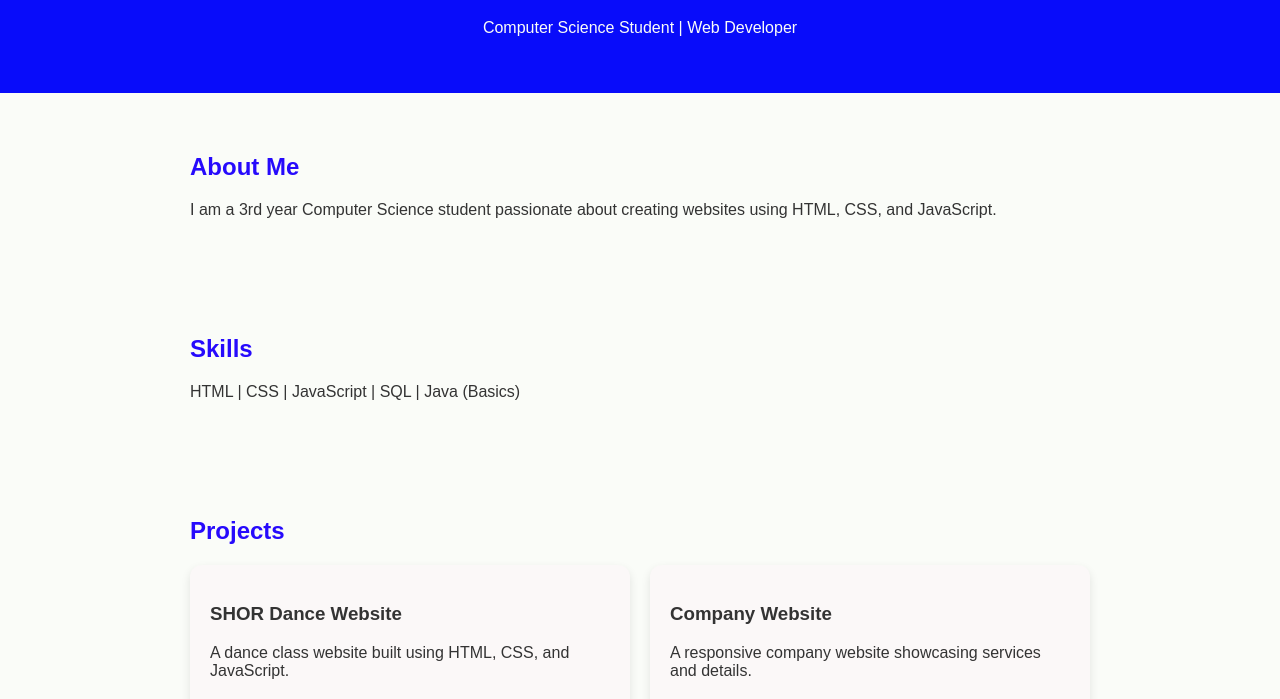
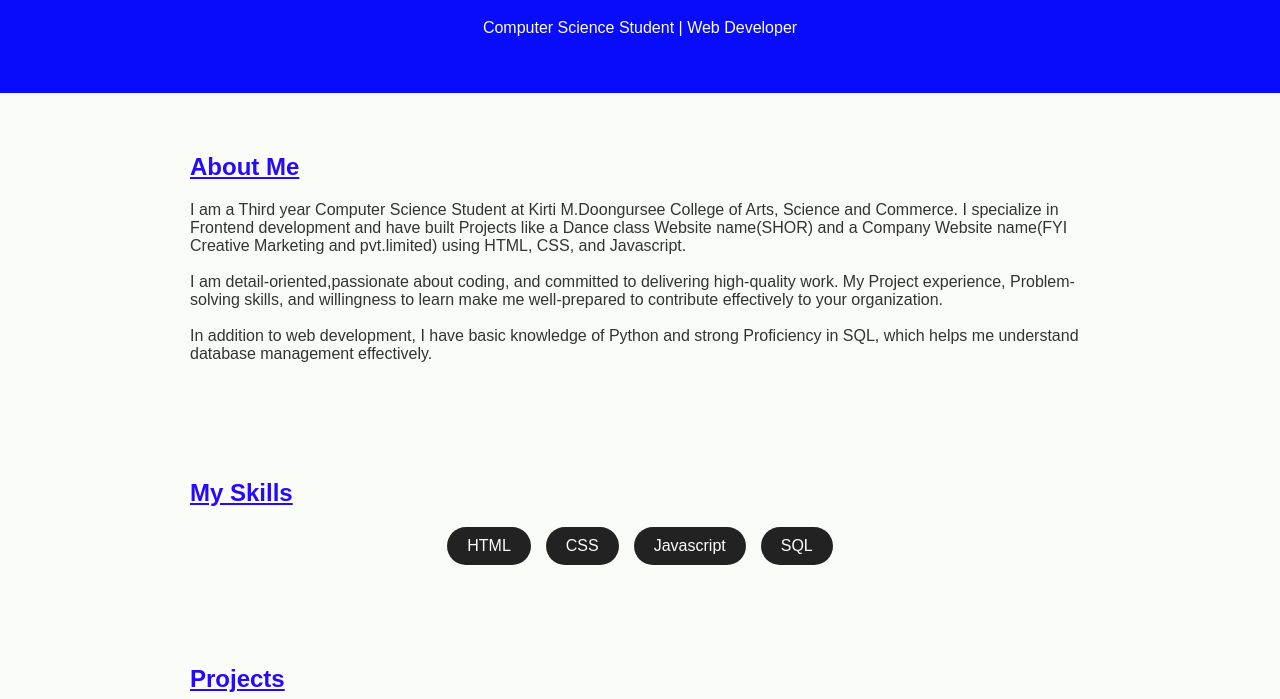
Before and after one commit to tanwarkanishka02-dotcom/Kanishka-Tanwar, a plain HTML site: page index.html in a window 1280 px wide. Shown: the part 101-800 px from the top of the page. Drawn offline with Linux system fonts and the light colour scheme.

Commit message:
Update index.html

```diff
--- a/index.html
+++ b/index.html
@@ -61,8 +61,39 @@
     footer {
       text-align: center;
       padding: 20px;
-      background: #eee;
+      background: #6b6a6a;
     }
+    #skills {
+  padding: 50px;
+  text-align: center;
+  background-color: #f5f5f5;
+}
+
+#skills h2 {
+  font-size: 2rem;
+  margin-bottom: 20px;
+}
+
+.skills-container {
+  display: flex;
+  justify-content: center;
+  flex-wrap: wrap;
+  gap: 15px;
+}
+
+.skill {
+  background-color: #222;
+  color: white;
+  padding: 10px 20px;
+  border-radius: 20px;
+  font-size: 1rem;
+  transition: 0.3s;
+}
+
+.skill:hover {
+  background-color: #fd8787;
+  transform: scale(1.1);
+}
   </style>
 </head>
 <body>
@@ -73,17 +104,33 @@
 </header>
 
 <section>
-  <h2>About Me</h2>
-  <p>I am a 3rd year Computer Science student passionate about creating websites using HTML, CSS, and JavaScript.</p>
+  <h2><u>About Me</u></h2>
+  <p>I am a Third year Computer Science Student at Kirti M.Doongursee College of Arts, Science and Commerce.
+   I specialize in Frontend development and have built Projects like a Dance class Website name(SHOR)
+   and a Company Website name(FYI Creative Marketing and pvt.limited) using HTML, CSS, and Javascript.<br><br>
+
+  I am detail-oriented,passionate about coding, and committed to delivering high-quality work. My
+  Project experience, Problem-solving skills, and willingness to learn make me well-prepared to contribute
+  effectively to your organization.<br><br>
+
+  In addition to web development, I have basic knowledge of Python and strong Proficiency in SQL, which helps
+  me understand database management effectively.</p>
 </section>
 
-<section>
-  <h2>Skills</h2>
-  <p>HTML | CSS | JavaScript | SQL | Java (Basics)</p>
+<section id="Skills">
+  <h2><u>My Skills</u></h2>
+
+  <div class="skills-container">
+    <div class="skill">HTML</div>
+      <div class="skill">CSS</div>
+        <div class="skill">Javascript</div>
+          <div class="skill">SQL</div>
+  </div>
 </section>
 
+
 <section>
-  <h2>Projects</h2>
+  <h2><u>Projects</u></h2>
   <div class="projects">
 
     <div class="card">
@@ -102,7 +149,7 @@
 </section>
 
 <section>
-  <h2>Contact</h2>
+  <h2><u>Contact</u></h2>
   <p>Email: tanwar.kanishka02@gmail.com</p>
 </section>
 
```
